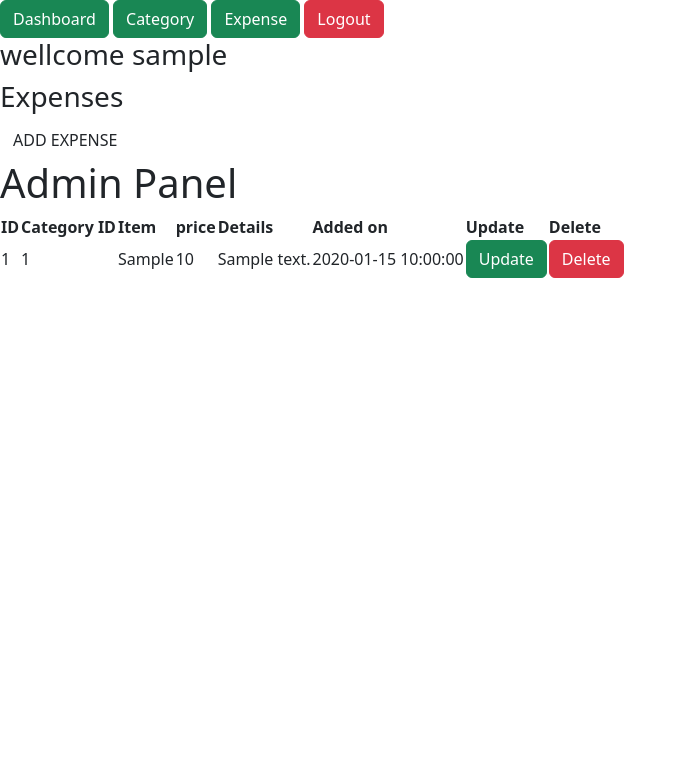
After one commit to MarufSiddikiGalib/EXPENSE_MANAGEMENT_USING_PHP, a PHP site: page /login_system/expense.php in a window 1280 px wide. The commit adds this page. Shown: the top 783 px of the page, without its empty margins (0-687 px from the left). Run offline with PHP 8.4, Linux system fonts and the light colour scheme; the visitor is signed in with stand-in values (Sample User, id 1); tables that the repository leaves empty or names only in its code hold one stand-in row (values such as "Sample post").

Commit message:
Worked on expense and category section

```diff
--- /dev/null
+++ b/operations/expense.php
@@ -0,0 +1,196 @@
+<?php
+include('../config/dbcon.php');
+include('header.php');
+session_start() // session underscore start.
+?>
+
+<?php
+          //Displaying wellcome message with session variable
+          //if we use session variable any time we have to start the seation must
+          if(isset($_SESSION['username'])){
+
+              echo "<h3>wellcome " . $_SESSION['username'] . "</h3>";
+
+
+          }
+          else{
+            //Throw error message to the url and show the message to index.php
+            header('location: index.php?error_msg2=please login to enter the site');
+          }
+          ?>
+
+<!DOCTYPE html>
+<html lang="en">
+<head>
+    <meta charset="UTF-8">
+    <meta name="viewport" content="width=device-width, initial-scale=1.0">
+    <title>Document</title>
+</head>
+<body>
+
+
+
+<div class = "container"></div>
+
+<div class = "box">
+<h3>Expenses</h3>
+<button class = "btn" data-toggle="modal" data-target="#exampleModal" data-toggle="modal" data-target="#exampleModal" >ADD EXPENSE</button>
+</div>
+
+<h1>Admin Panel</h1>
+
+<table>
+    <thead></thead>
+        <tr>
+            <th>ID</th>
+            <th>Category ID</th>
+            <th>Item</th>
+            <th>price</th>
+            <th>Details</th>
+            <th>Added on</th>
+
+            <th>Update</th>
+            <th>Delete</th>
+        </tr>
+     </thead>
+
+    <tbody>
+
+     <?php
+
+     // Select from database using query
+     $query = "SELECT * FROM `expense`";
+     $result = mysqli_query($con, $query);
+
+     if(!$result){
+        die("query Failed".mysqli_error($con));
+     }
+     else{
+        while($row = mysqli_fetch_assoc($result)){
+            ?>
+
+        <tr>
+            <td> <?php echo $row['id']; ?> </td>
+            <td> <?php echo $row['category_id']; ?> </td>
+            <td> <?php echo $row['item']; ?> </td>
+            <td> <?php echo $row['price']; ?> </td>
+            <td> <?php echo $row['details']; ?> </td>
+            <td> <?php echo $row['added_on']; ?> </td>
+
+
+            <td><a href="../process/update_category.php?id=<?php echo $row['id']; ?>  " class = "btn btn-success">Update</a></td>
+            <td><a href="../process/delete_category.php?id=<?php echo $row['id']; ?>" class = "btn btn-danger">Delete</a></td>
+        </tr>
+
+            <?php
+        }
+     }
+
+     ?>
+
+
+
+    </tbody>
+
+</table>
+
+
+
+<?php
+
+  if (isset($_GET['message'])){  // extract the message from url
+
+    echo "<h6 class='text-danger'>" . htmlspecialchars($_GET['message']) . "</h6>";
+
+  }
+
+
+
+  if (isset($_GET['insert_message'])){  // extract the message from url
+
+    echo "<h6 class='text-danger'>" . htmlspecialchars($_GET['insert_message']) . "</h6>";
+
+  }
+
+
+  if (isset($_GET['update_msg'])){   // extract the message from url
+
+    echo "<h6 class='text-danger'>" . htmlspecialchars($_GET['update_msg']) . "</h6>";
+
+  }
+
+
+  if (isset($_GET['delete_msg'])){   // extract the message from url
+
+    echo "<h6 class='text-danger'>" . htmlspecialchars($_GET['delete_msg']) . "</h6>";
+
+  }
+
+ ?>
+
+
+
+<!-- Modal -->
+
+<form action="../process/insert.php" method="post">
+
+<div class="modal fade" id="exampleModal" tabindex="-1" role="dialog" aria-labelledby="exampleModalLabel" aria-hidden="true">
+<div class="modal-dialog" role="document">
+<div class="modal-content">
+  <div class="modal-header">
+    <h5 class="modal-title" id="exampleModalLabel">ADD EXPENSE</h5>
+    <button type="button" class="close" data-dismiss="modal" aria-label="Close">
+      <span aria-hidden="true">&times;</span>
+    </button>
+  </div>
+  <div class="modal-body">
+
+
+
+
+            <div class="form-group">
+                <label for="firstname">Category ID</label>
+                <input type="text" id="category_id" name="category_id" class="form-control" required>
+            </div>
+
+            <div class="form-group">
+                <label for="firstname">Item</label>
+                <input type="text" id="item" name="item" class="form-control" required>
+            </div>
+
+            <div class="form-group">
+                <label for="firstname">Price</label>
+                <input type="text" id="price" name="price" class="form-control" required>
+            </div>
+
+            <div class="form-group">
+                <label for="firstname">Details</label>
+                <input type="text" id="details" name="details" class="form-control" required>
+            </div>
+
+            <div class="form-group">
+                <label for="firstname">Added on</label>
+                <input type="date" id="added_on" name="added_on" class="form-control" required>
+            </div>
+
+
+  </div>
+  <div class="modal-footer">
+    <button type="button" class="btn btn-secondary" data-dismiss="modal">Close</button>
+    <input type="submit" name="add_expense" class="btn btn-primary" value="ADD">
+  </div>
+</div>
+</div>
+</div>
+
+   </form>
+
+</div>
+
+
+
+
+
+
+</body>
+</html>
--- /dev/null
+++ b/operations/header.php
@@ -0,0 +1,12 @@
+
+        <link href="https://cdn.jsdelivr.net/npm/bootstrap@5.3.3/dist/css/bootstrap.min.css" rel="stylesheet" integrity="sha384-QWTKZyjpPEjISv5WaRU9OFeRpok6YctnYmDr5pNlyT2bRjXh0JMhjY6hW+ALEwIH" crossorigin="anonymous">
+        <script src="https://code.jquery.com/jquery-3.4.1.slim.min.js" integrity="sha384-J6qa4849blE2+poT4WnyKhv5vZF5SrPo0iEjwBvKU7imGFAV0wwj1yYfoRSJoZ+n" crossorigin="anonymous"></script>
+        <script src="https://cdn.jsdelivr.net/npm/popper.js@1.16.0/dist/umd/popper.min.js" integrity="sha384-Q6E9RHvbIyZFJoft+2mJbHaEWldlvI9IOYy5n3zV9zzTtmI3UksdQRVvoxMfooAo" crossorigin="anonymous"></script>
+        <script src="https://cdn.jsdelivr.net/npm/bootstrap@4.4.1/dist/js/bootstrap.min.js" integrity="sha384-wfSDF2E50Y2D1uUdj0O3uMBJnjuUD4Ih7YwaYd1iqfktj0Uod8GCExl3Og8ifwB6" crossorigin="anonymous"></script>
+
+
+
+        <a href="home.php" class = "btn btn-success" >Dashboard</a>
+        <a href="category.php" class = "btn btn-success" >Category</a>
+        <a href="expense.php" class = "btn btn-success" >Expense</a>
+        <a href="../process/logout_process.php" class = "btn btn-danger" >Logout</a>
```
Also changed, not shown: operations/category.php (added, +166 -0 lines), operations/home.php (+7 -4 lines), process/delete_category.php (added, +49 -0 lines), process/insert.php (+110 -1 lines), process/update_category.php (added, +104 -0 lines), process/update_user.php (renamed from process/update.php, +9 -9 lines), process/delete._user.php (renamed from process/delete.php).
